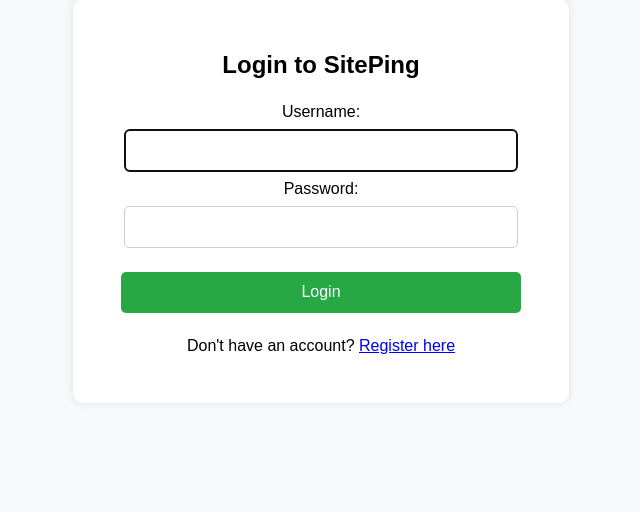
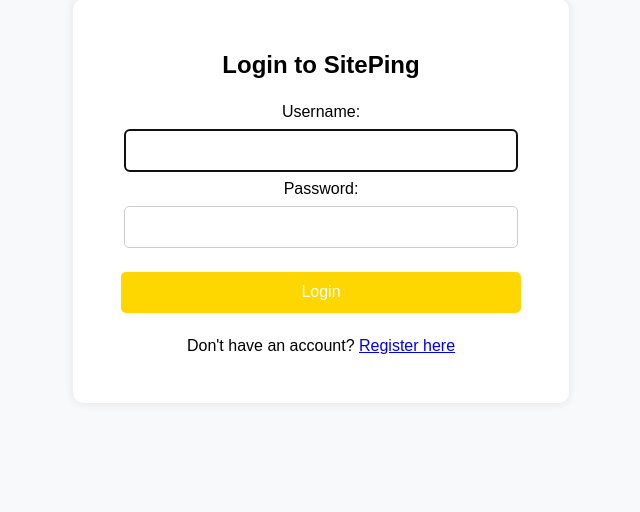
Before and after one commit to Denys-Panin/siteping, a Django app: page / in a window 1280 px wide. Shown: the part 207-719 px from the top of the page, without its empty margins (319-959 px from the left). Run offline with Django 5.2, Linux system fonts and the light colour scheme; parts of the project's set-up code (start-up, migrations or seed data) failed here and were passed over.

Commit message:
test pipline

```diff
--- a/src/account/templates/account/login.html
+++ b/src/account/templates/account/login.html
@@ -36,7 +36,7 @@
       border-radius: 5px;
       border: none;
       cursor: pointer;
-      background-color: #28a745;
+      background-color: gold;
       color: white;
       transition: background-color 0.3s ease;
     }
```
